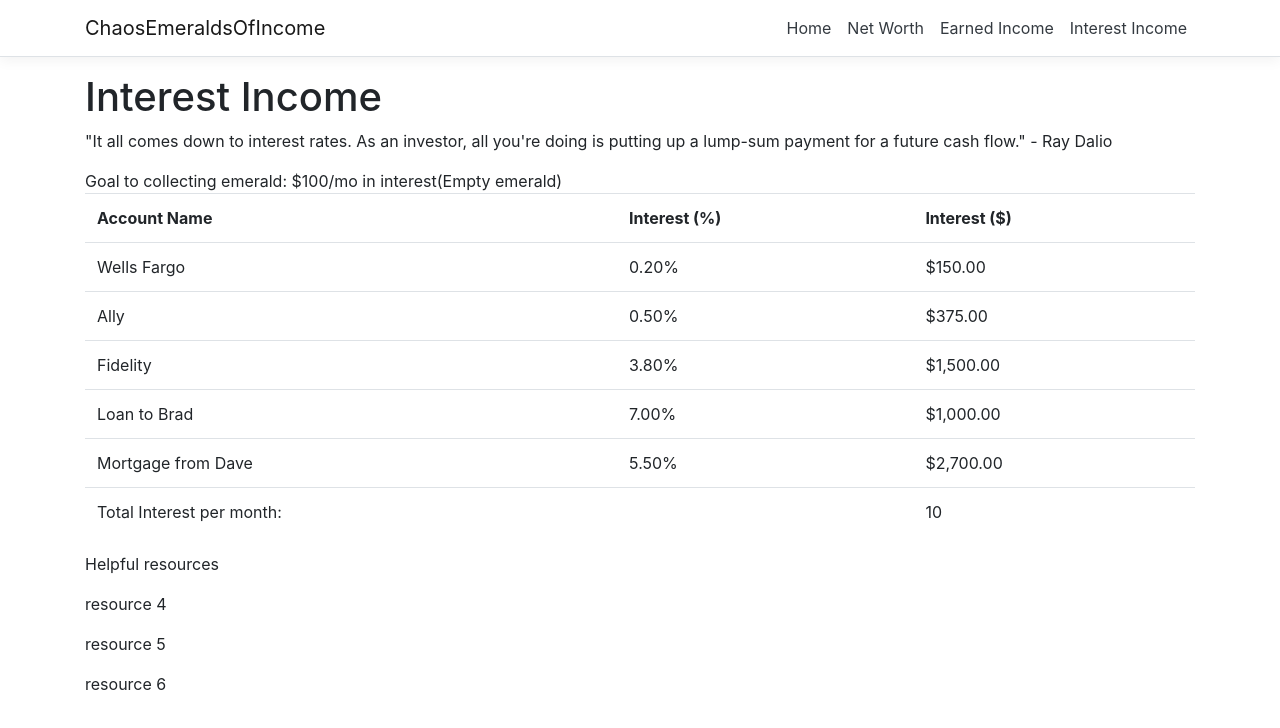
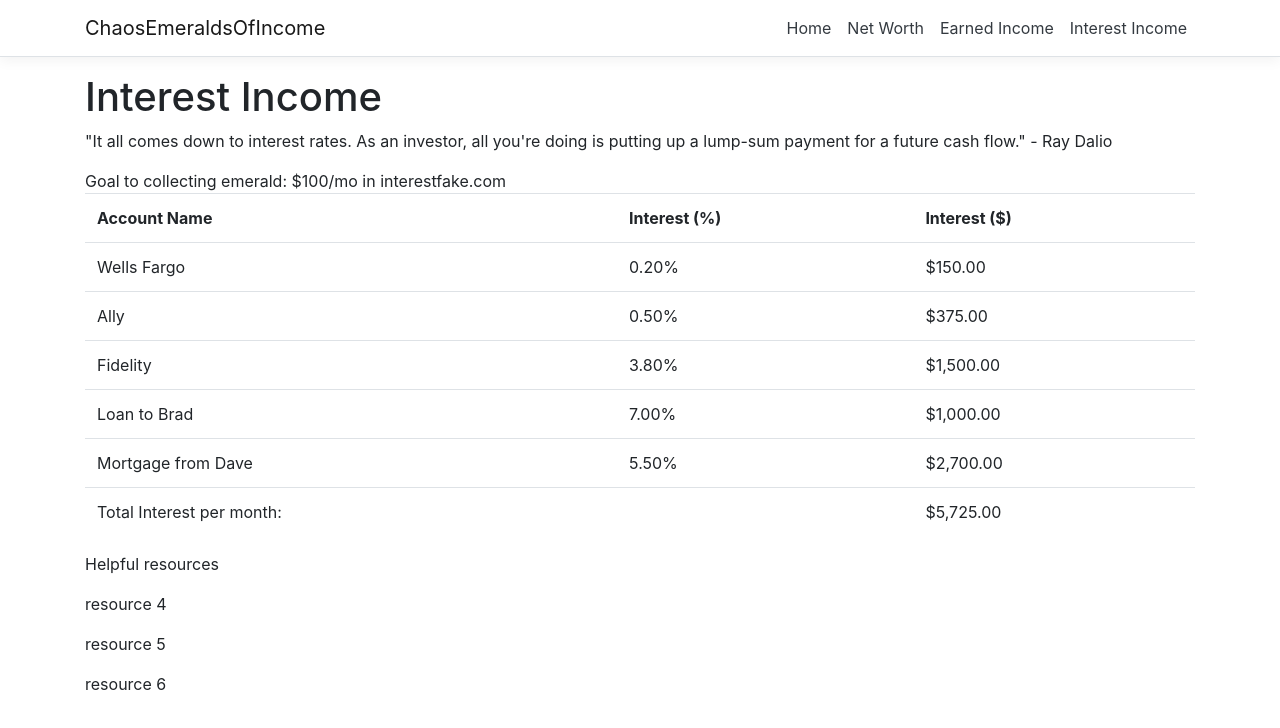
Before and after one commit to alexrogers823/chaos-emeralds-of-income, an Angular app in the folder ClientApp/: page /interest-income in a window 1280 px wide. Shown: the top 728 px of the page. Built offline with nearby package versions, Linux system fonts and the light colour scheme.

Commit message:
turned interest income total into observable and refactored component

```diff
--- a/ClientApp/src/app/components/earned-income/earned-income.component.html
+++ b/ClientApp/src/app/components/earned-income/earned-income.component.html
@@ -1,12 +1,12 @@
 <emerald-component [emerald]="earnedIncomeEmerald" [hasEmerald]="hasEarnedIncomeEmerald()">
   <div *ngIf="earnedIncome$ | async as earnedIncome">
     <div *ngFor="let job of earnedIncome">
-      <p>{{job.incomeTitle}}: {{job.incomeAmount}}</p>
+      <p>{{job.incomeTitle}}: {{job.incomeAmount | currency }}</p>
       <!-- <button (click)="editSalary()">Edit Salary</button> -->
       <input *ngIf="isEditing" type="text" value="$2,000">
     </div>
   </div>
   <div *ngIf="earnedIncomeTotal$ | async as earnedIncomeTotal">
-    <p>Current income: {{ earnedIncomeTotal }}</p>
+    <p>Current income: {{ earnedIncomeTotal | currency }}</p>
   </div>
 </emerald-component>
--- a/ClientApp/src/app/components/interest-income/interest-income.component.html
+++ b/ClientApp/src/app/components/interest-income/interest-income.component.html
@@ -1,20 +1,19 @@
 <emerald-component [emerald]="interestIncomeEmerald" [hasEmerald]="hasInterestIncomeEmerald()">
-  <table class="table table-striped" *ngIf="accounts$ | async as accounts">
+  <table class="table table-striped" *ngIf="interestIncome$ | async as interestIncome">
     <tr>
       <th>Account Name</th>
       <th>Interest (%)</th>
       <th>Interest ($)</th>
     </tr>
-    <tr *ngFor="let account of accounts">
+    <tr *ngFor="let account of interestIncome">
       <td>{{ account.name }}</td>
       <td>{{ account.interestPercent | percent:'1.2-2' }}</td>
       <td>{{ account.interestDollar | currency }}</td>
     </tr>
-    <tr>
+    <tr *ngIf="interestIncomeTotal$ | async as total">
       <td>Total Interest per month:</td>
       <td></td>
-      <!-- <td>{{ calculateInterestSummary() | currency }}</td> -->
-      <td>{{ 10 }}</td>
+      <td>{{ total | currency }}</td>
     </tr>
   </table>
 </emerald-component>
--- a/ClientApp/src/app/components/interest-income/interest-income.component.ts
+++ b/ClientApp/src/app/components/interest-income/interest-income.component.ts
@@ -1,5 +1,6 @@
 import { Component } from "@angular/core";
-import { Observable } from "rxjs";
+import { from, Observable } from "rxjs";
+import { mergeScan, scan, shareReplay, tap } from "rxjs/operators";
 import { InterestIncomeService } from "src/app/services/interest-income.service";
 import { Emerald } from "../../shared/emerald.model";
 import { InterestIncome } from "./interfaces/interest-income.model";
@@ -10,6 +11,7 @@ import { InterestIncome } from "./interfaces/interest-income.model";
 })
 export class InterestIncomeComponent {
   private goalInterest:number = 100
+  private totalInterest:number;
   interestIncomeEmerald:Emerald = {
     id: 2,
     title: 'Interest Income',
@@ -26,21 +28,37 @@ export class InterestIncomeComponent {
 
   constructor(private interestIncomeService:InterestIncomeService) {}
 
-  accounts$:Observable<InterestIncome[]> = this.interestIncomeService.interestIncome$;
+  interestIncome$:Observable<InterestIncome[]> = this.interestIncomeService.interestIncome$
 
-  // accounts:InterestIncome[] = [
-  //   { name: 'Account 1', interestPercent: 0.0225, interestDollar: 6},
-  //   { name: 'Account 2', interestPercent: 0.015, interestDollar: 4.5},
-  //   { name: 'Account 3', interestPercent: 0.025, interestDollar: 5},
-  // ]
+  // interestIncomeTotal$:number = this.earnedIncomeService.earnedIncome$
+  //   .pipe(
+  //     mergeScan((acc:number, curr:EarnedIncome[]) => {
+  //       return from(curr)
+  //         .pipe(
+  //           scan((start:number, job:EarnedIncome) => start + job.incomeAmount, 0)
+  //         )
+  //     }, 0),
+  //     tap(output => console.log('total', output))
+  //   );
 
-  calculateInterestSummary(): number {
-    // return this.accounts.reduce((acc, account) => acc + account.interestDollar, 0);
-    return 10
-  }
+  interestIncomeTotal$ = this.interestIncomeService.interestIncome$
+    .pipe(
+      mergeScan((acc:number, curr:InterestIncome[]) => {
+        return from(curr)
+          .pipe(
+            scan((start:number, account:InterestIncome) => start + account.interestDollar, 0)
+          )
+      }, 0),
+      shareReplay(1),
+      tap(output => console.log('total', output))
+    );
 
   hasInterestIncomeEmerald(): boolean {
-    const currentInterest = this.calculateInterestSummary();
-    return currentInterest >= this.goalInterest;
+    this.interestIncomeTotal$.subscribe(total => {
+      this.totalInterest = total;
+      console.log('new total', this.totalInterest);
+    });
+
+    return this.totalInterest >= this.goalInterest;
   }
 }
```
